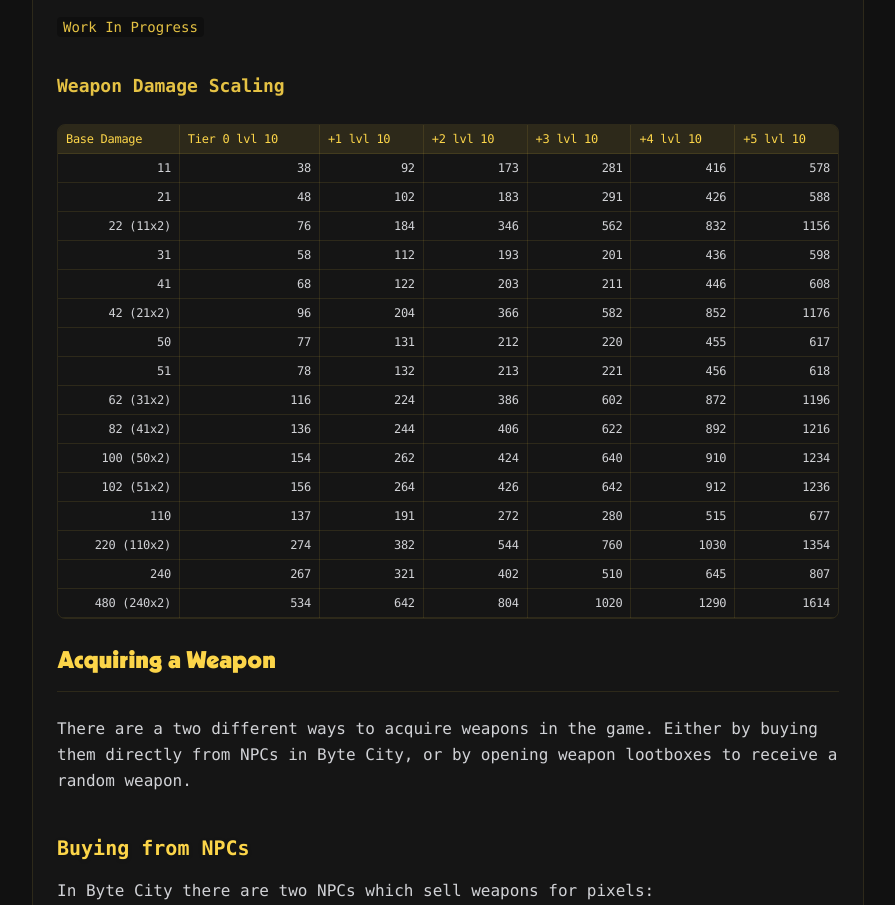
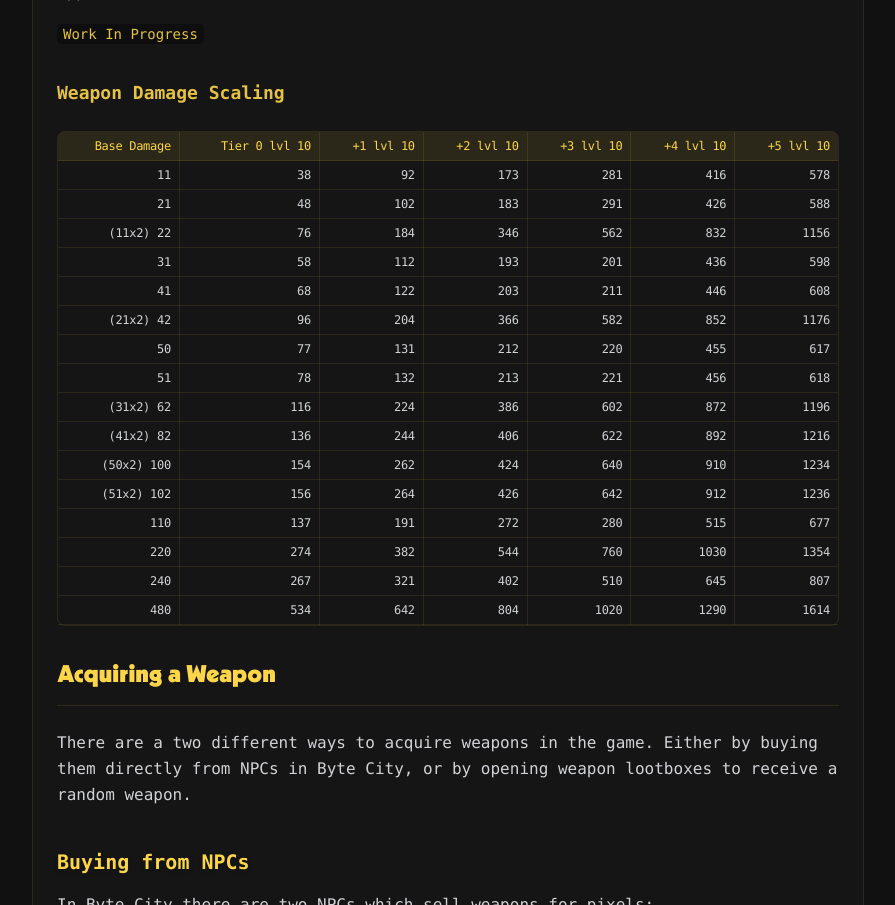
Before and after one commit to femaury/77bit-guides, a React (Vite) app: page /all-about-weapons in a window 1280 px wide. Shown: the part 4080-4985 px from the top of the page, without its empty margins (336-1231 px from the left). Built offline with nearby package versions, Linux system fonts and the light colour scheme.

Commit message:
Make tables right aligned + fix horizontal scroll + fix header bg

```diff
--- a/public/content/all-about-weapons.md
+++ b/public/content/all-about-weapons.md
@@ -92,20 +92,20 @@ We know for example that the Technomancer's damage abilities scale with Pixel St
 | ----------- | ------------- | --------- | --------- | --------- | --------- | --------- |
 | 11          | 38            | 92        | 173       | 281       | 416       | 578       |
 | 21          | 48            | 102       | 183       | 291       | 426       | 588       |
-| 22 (11x2)   | 76            | 184       | 346       | 562       | 832       | 1156      |
+| (11x2) 22   | 76            | 184       | 346       | 562       | 832       | 1156      |
 | 31          | 58            | 112       | 193       | 201       | 436       | 598       |
 | 41          | 68            | 122       | 203       | 211       | 446       | 608       |
-| 42 (21x2)   | 96            | 204       | 366       | 582       | 852       | 1176      |
+| (21x2) 42   | 96            | 204       | 366       | 582       | 852       | 1176      |
 | 50          | 77            | 131       | 212       | 220       | 455       | 617       |
 | 51          | 78            | 132       | 213       | 221       | 456       | 618       |
-| 62 (31x2)   | 116           | 224       | 386       | 602       | 872       | 1196      |
-| 82 (41x2)   | 136           | 244       | 406       | 622       | 892       | 1216      |
-| 100 (50x2)  | 154           | 262       | 424       | 640       | 910       | 1234      |
-| 102 (51x2)  | 156           | 264       | 426       | 642       | 912       | 1236      |
+| (31x2) 62   | 116           | 224       | 386       | 602       | 872       | 1196      |
+| (41x2) 82   | 136           | 244       | 406       | 622       | 892       | 1216      |
+| (50x2) 100  | 154           | 262       | 424       | 640       | 910       | 1234      |
+| (51x2) 102  | 156           | 264       | 426       | 642       | 912       | 1236      |
 | 110         | 137           | 191       | 272       | 280       | 515       | 677       |
-| 220 (110x2) | 274           | 382       | 544       | 760       | 1030      | 1354      |
+| 220         | 274           | 382       | 544       | 760       | 1030      | 1354      |
 | 240         | 267           | 321       | 402       | 510       | 645       | 807       |
-| 480 (240x2) | 534           | 642       | 804       | 1020      | 1290      | 1614      |
+| 480         | 534           | 642       | 804       | 1020      | 1290      | 1614      |
 
 # Acquiring a Weapon
 
--- a/src/components/MarkdownContent.tsx
+++ b/src/components/MarkdownContent.tsx
@@ -2,6 +2,7 @@ import ReactMarkdown from 'react-markdown';
 import { cn } from '../lib/utils';
 import remarkGfm from 'remark-gfm';
 import rehypeRaw from 'rehype-raw';
+import React from 'react';
 
 interface MarkdownContentProps {
   content: string;
@@ -204,16 +205,18 @@ export function MarkdownContent({ content, className, baseImagePath = '' }: Mark
             </strong>
           ),
           table: ({ children }) => (
-            <div className="overflow-x-auto my-6">
-              <div className="rounded-lg border border-[rgba(252,213,73,0.1)] overflow-hidden">
-                <table className="min-w-full border-collapse text-xs">
+            <div className="my-6 overflow-hidden">
+              <div className="overflow-x-auto">
+                <div className="inline-block min-w-full rounded-lg border border-[rgba(252,213,73,0.1)]">
+                  <table className="min-w-full border-collapse text-xs table-auto">
                     {children}
                   </table>
                 </div>
               </div>
+            </div>
           ),
           thead: ({ children }) => (
-            <thead className="bg-[rgba(252,213,73,0.1)]">
+            <thead className="[&>tr:first-child>th:first-child]:rounded-tl-md [&>tr:first-child>th:last-child]:rounded-tr-md">
               {children}
             </thead>
           ),
@@ -229,16 +232,41 @@ export function MarkdownContent({ content, className, baseImagePath = '' }: Mark
               </tr>
             );
           },
-          th: ({ children }) => (
-            <th className="text-primary px-2 py-1.5 text-left text-xs font-medium border-r border-b border-[rgba(252,213,73,0.1)] whitespace-nowrap tracking-tight last:border-r-0">
+          th: ({ children, style }) => {
+            // ReactMarkdown passes alignment as style object with left as default
+            // We'll override the default to be right-aligned when no style is specified
+            const textAlign = style?.textAlign || 'right';
+            const alignmentClass =
+              textAlign === 'center' ? 'text-center' :
+              textAlign === 'left' ? 'text-left' : 'text-right';
+
+            return (
+              <th className={cn(
+                "text-primary px-2 py-1.5 text-xs font-medium border-r border-b border-[rgba(252,213,73,0.1)] whitespace-nowrap tracking-tight last:border-r-0 bg-[rgba(252,213,73,0.1)]",
+                alignmentClass
+              )}>
                 {children}
               </th>
-          ),
-          td: ({ children }) => (
-            <td className="text-gray-200/90 px-2 py-1.5 text-right text-xs border-r border-b border-[rgba(252,213,73,0.1)] whitespace-nowrap tracking-tight last:border-r-0">
+            );
+          },
+          td: ({ children, style }) => {
+            // ReactMarkdown passes alignment as style object with left as default
+            // We'll override the default to be right-aligned when no style is specified
+            const textAlign = style?.textAlign || 'right';
+            // Use conditional classes instead of template literals for Tailwind
+            const alignmentClass =
+              textAlign === 'center' ? 'text-center' :
+              textAlign === 'left' ? 'text-left' : 'text-right';
+
+            return (
+              <td className={cn(
+                "text-gray-200/90 px-2 py-1.5 text-xs border-r border-b border-[rgba(252,213,73,0.1)] whitespace-nowrap tracking-tight last:border-r-0",
+                alignmentClass
+              )}>
                 {children}
               </td>
-          ),
+            );
+          },
           code: ({ children, className }) => {
             // Check if it's an inline code or a regular code block
             const isInline = !className;
```
Lines whose indentation alone changed are shown as unchanged.
